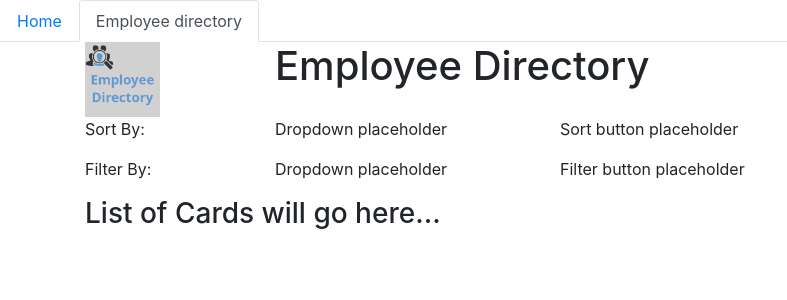
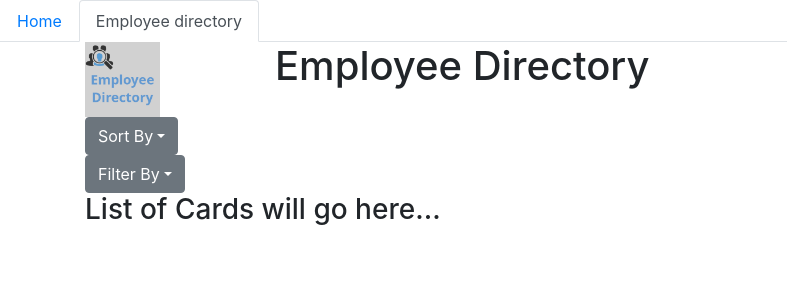
Before and after one commit to mcortes-1113/userDirectory, a React (Create React App) app in the folder userdir/: page /directory in a window 1280 px wide. Shown: the top 300 px of the page, without its empty margins (0-787 px from the left). Built offline with nearby package versions, Linux system fonts and the light colour scheme.

Commit message:
added sort and filter components to page

```diff
--- a/userdir/src/pages/EmployeeDir.js
+++ b/userdir/src/pages/EmployeeDir.js
@@ -5,6 +5,8 @@ import Container from "../components/Container";
 import Row from "../components/Row";
 import Col from "../components/Col";
 import DirImg from "./assets/directory.png";
+import SortBy from "../components/Sort";
+import FilterBy from "../components/Filter";
 
 function Home() {
     return (
@@ -26,32 +28,16 @@ function Home() {
                         </Col>
                     </Row>
                         <Row>
-                            <Col size="md-2">
-                                <p>Sort By: </p>
+                            <Col size="md-12">
+                                <SortBy />
+                                <FilterBy />
                             </Col>
-                                <Col size="md-3">
-                                    <p>Dropdown placeholder</p>
-                                </Col>
-                                    <Col size="md-7">
-                                        <p>Sort button placeholder</p>
-                                    </Col>
                         </Row>
                             <Row>
-                                <Col size="md-2">
-                                    <p>Filter By: </p>
+                                <Col size="md-12">
+                                    <h3>List of Cards will go here...</h3>
                                 </Col>
-                                    <Col size="md-3">
-                                        <p>Dropdown placeholder</p>
-                                    </Col>
-                                        <Col size="md-7">
-                                            <p>Filter button placeholder</p>
-                                        </Col>
                             </Row>
-                                <Row>
-                                    <Col size="md-12">
-                                        <h3>List of Cards will go here...</h3>
-                                    </Col>
-                                </Row>
                 </Container>
             {/* <h1 class="text-center">Directory Placeholder</h1>
             <h3 class="text-center">Placeholder</h3> */}
```
